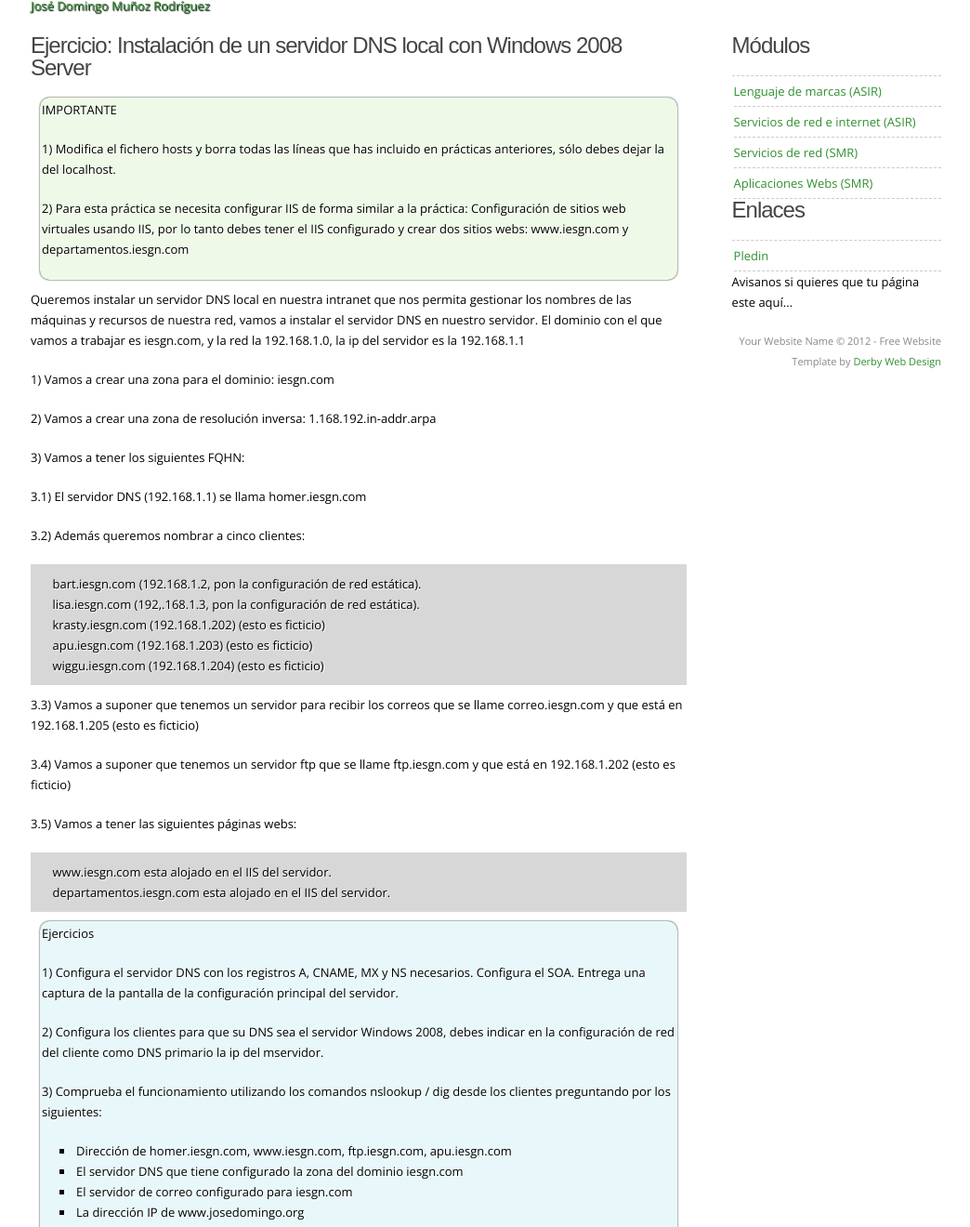
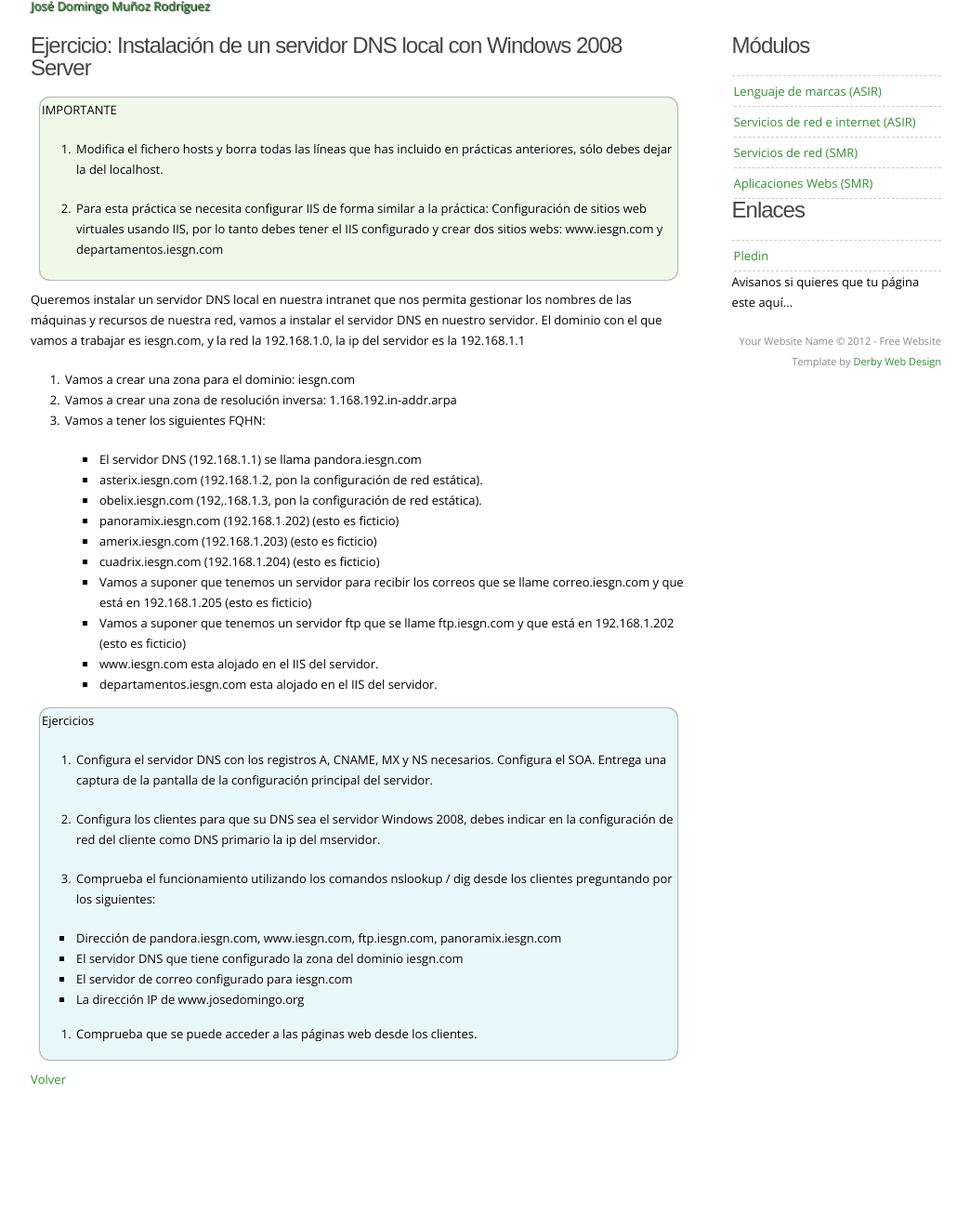
Before and after one commit to josedom24/josedom24.github.io, a Jekyll site: the page built from mod/serviciosgm/e_dns_3.md, in a window 1280 px wide and 1400 px high, cut to the strip 80-1400 px from the top of the window. Shown: the whole strip at 93% size, without its empty margins (117-1161 px from the left). Built offline with Jekyll 4.4.1, drawn with Linux system fonts in a browser that asks for light colours; nearby versions of some CDN libraries; some web fonts are replaced; library files that are not in the unit come from our copies; some of the changed text lies outside the part shown.

Commit message:
Modificación ejercicio dns 2014-2015

```diff
--- a/mod/serviciosgm/e_dns_3.md
+++ b/mod/serviciosgm/e_dns_3.md
@@ -8,54 +8,44 @@ tagline: CFGM SMR
 <div class='nota' markdown='1'>
 **IMPORTANTE**
 
-1) Modifica el fichero hosts y borra todas las líneas que has incluido en prácticas anteriores, sólo debes dejar la del localhost.
+1. Modifica el fichero hosts y borra todas las líneas que has incluido en prácticas anteriores, sólo debes dejar la del localhost.
 
-2) Para esta práctica se necesita configurar IIS de forma similar a la práctica: Configuración de sitios web virtuales usando IIS, por lo tanto debes tener el IIS configurado y crear dos sitios webs: www.iesgn.com y departamentos.iesgn.com
+2. Para esta práctica se necesita configurar IIS de forma similar a la práctica: Configuración de sitios web virtuales usando IIS, por lo tanto debes tener el IIS configurado y crear dos sitios webs: www.iesgn.com y departamentos.iesgn.com
 </div>
 
 Queremos instalar un servidor DNS local en nuestra intranet que nos permita gestionar los nombres de las máquinas y recursos de nuestra red, vamos a instalar el servidor DNS en nuestro servidor. El dominio con el que vamos a trabajar es iesgn.com, y la red la 192.168.1.0, la ip del servidor es la 192.168.1.1
 
 
-1) Vamos a crear una zona para el dominio: iesgn.com
+1. Vamos a crear una zona para el dominio: iesgn.com
+2. Vamos a crear una zona de resolución inversa: 1.168.192.in-addr.arpa
+3. Vamos a tener los siguientes FQHN:
 
-2) Vamos a crear una zona de resolución inversa: 1.168.192.in-addr.arpa
-
-3) Vamos a tener los siguientes FQHN:
-
-**3.1)** El servidor DNS (192.168.1.1) se llama homer.iesgn.com
-
-**3.2)** Además queremos nombrar a cinco clientes:
-
-        bart.iesgn.com (192.168.1.2, pon la configuración de red estática).
-        lisa.iesgn.com (192,.168.1.3, pon la configuración de red estática).
-        krasty.iesgn.com (192.168.1.202) (esto es ficticio)
-        apu.iesgn.com (192.168.1.203) (esto es ficticio)
-        wiggu.iesgn.com (192.168.1.204) (esto es ficticio)
-
-**3.3)** Vamos a suponer que tenemos un servidor para recibir los correos que se llame correo.iesgn.com y que está en 192.168.1.205 (esto es ficticio)
-
-**3.4)** Vamos a suponer que tenemos un servidor ftp que se llame ftp.iesgn.com y que está en 192.168.1.202 (esto es ficticio)
-
-**3.5)** Vamos a tener las siguientes páginas webs:
-
-        www.iesgn.com esta alojado en el IIS del servidor.
-        departamentos.iesgn.com esta alojado en el IIS del servidor.
+	* El servidor DNS (192.168.1.1) se llama pandora.iesgn.com
+	* asterix.iesgn.com (192.168.1.2, pon la configuración de red estática).
+    * obelix.iesgn.com (192,.168.1.3, pon la configuración de red estática).
+    * panoramix.iesgn.com (192.168.1.202) (esto es ficticio)
+    * amerix.iesgn.com (192.168.1.203) (esto es ficticio)
+    * cuadrix.iesgn.com (192.168.1.204) (esto es ficticio)
+	* Vamos a suponer que tenemos un servidor para recibir los correos que se llame correo.iesgn.com y que está en 192.168.1.205 (esto es ficticio)
+	* Vamos a suponer que tenemos un servidor ftp que se llame ftp.iesgn.com y que está en 192.168.1.202 (esto es ficticio)
+	* www.iesgn.com esta alojado en el IIS del servidor.
+    * departamentos.iesgn.com esta alojado en el IIS del servidor.
 
 <div class='ejercicios' markdown='1'>
 **Ejercicios**
 
-1) Configura el servidor DNS con los registros A, CNAME, MX y NS necesarios. Configura el SOA. Entrega una captura de la pantalla de la configuración principal del servidor.
+1. Configura el servidor DNS con los registros A, CNAME, MX y NS necesarios. Configura el SOA. Entrega una captura de la pantalla de la configuración principal del servidor.
 
-2) Configura los clientes para que su DNS sea el servidor Windows 2008, debes indicar en la configuración de red del cliente como DNS primario la ip del mservidor.
+2. Configura los clientes para que su DNS sea el servidor Windows 2008, debes indicar en la configuración de red del cliente como DNS primario la ip del mservidor.
 
-3) Comprueba el funcionamiento utilizando los comandos nslookup / dig desde los clientes preguntando por los siguientes:
+3. Comprueba el funcionamiento utilizando los comandos nslookup / dig desde los clientes preguntando por los siguientes:
 
-* Dirección de homer.iesgn.com, www.iesgn.com, ftp.iesgn.com, apu.iesgn.com
+* Dirección de pandora.iesgn.com, www.iesgn.com, ftp.iesgn.com, panoramix.iesgn.com
 * El servidor DNS que tiene configurado la zona del dominio iesgn.com
 * El servidor de correo configurado para iesgn.com
 * La dirección IP de www.josedomingo.org
 
-5) Comprueba que se puede acceder a las páginas web desde los clientes.
+4. Comprueba que se puede acceder a las páginas web desde los clientes.
 
 </div>
 [Volver](index)
```
